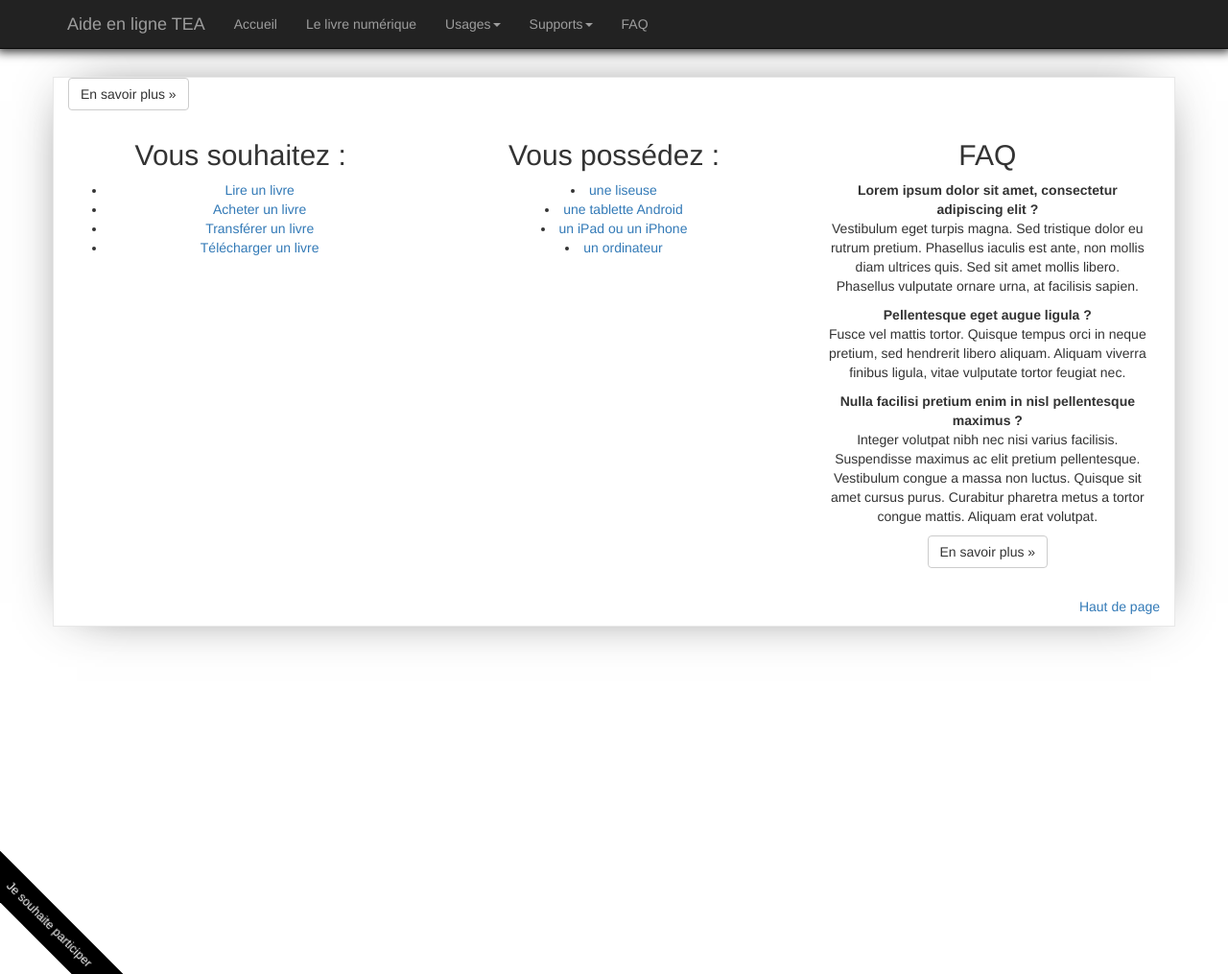
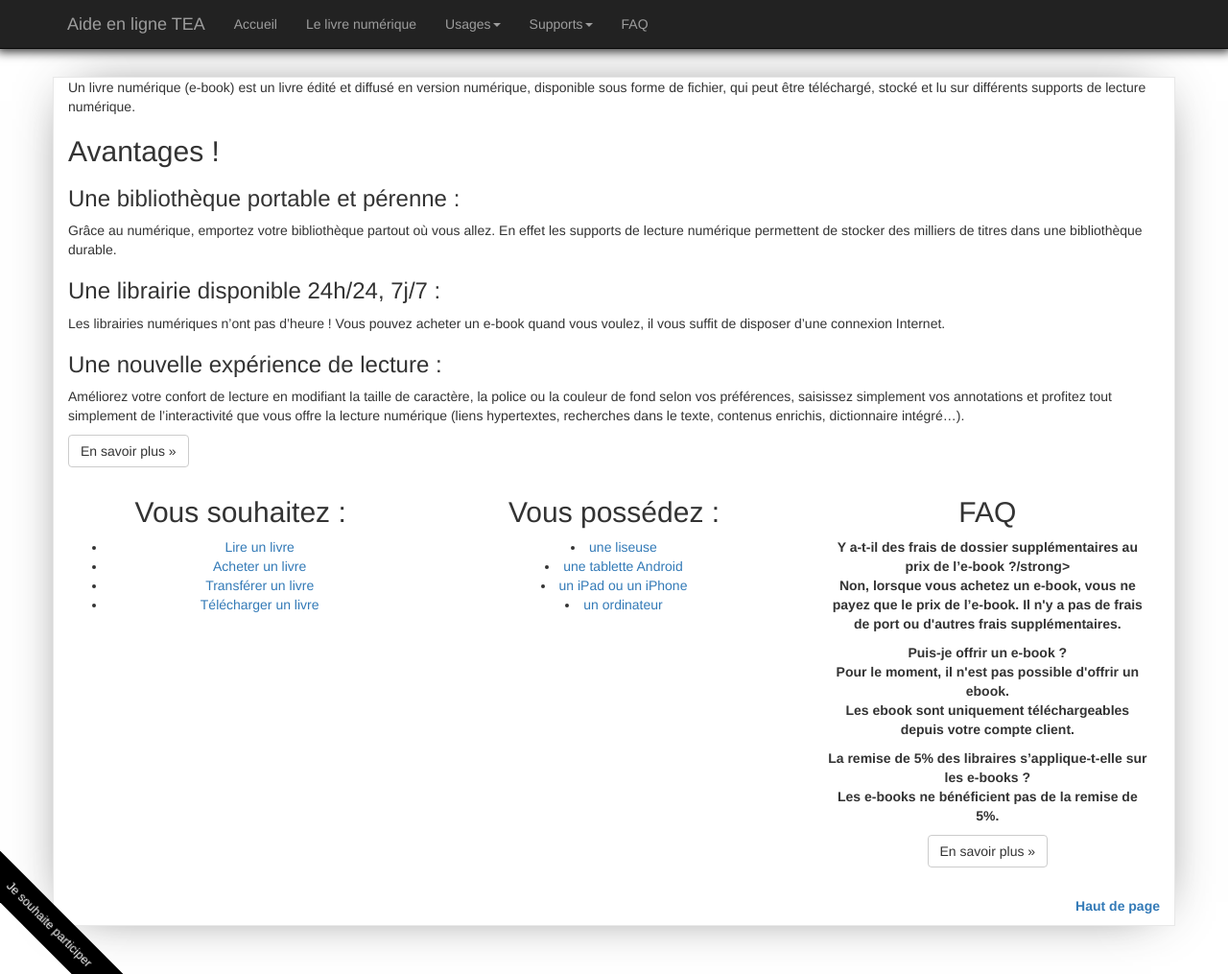
Before and after one commit to TEA-ebook/help-center, a Jekyll site: the page built from index.html, in a window 1280 px wide and 1015 px high. Shown: the whole window at 96% size. Built offline with Jekyll 4.4.1, drawn with Linux system fonts in a browser that asks for light colours; nearby versions of some CDN libraries; Markdown is read by kramdown in place of the engine named in the settings.

Commit message:
Fix: Missing text on index.html

```diff
--- a/index.html
+++ b/index.html
@@ -5,6 +5,7 @@ title: Accueil
 
 <div class="row">
   <div class="col-lg-12">
+    {% include presentation-rapide-lecture-numerique.md %}
     <p><a class="btn btn-default" href="decouvrir-lecture-numerique/" role="button">En savoir plus »</a></p>
   </div>
 </div>
@@ -27,12 +28,13 @@ title: Accueil
   </div>
   <div class="col-lg-4">
     <h2>FAQ</h2>
-    <p><strong>Lorem ipsum dolor sit amet, consectetur adipiscing elit ?</strong><br />
-    Vestibulum eget turpis magna. Sed tristique dolor eu rutrum pretium. Phasellus iaculis est ante, non mollis diam ultrices quis. Sed sit amet mollis libero. Phasellus vulputate ornare urna, at facilisis sapien.</p>
-    <p><strong>Pellentesque eget augue ligula ?</strong><br />
-    Fusce vel mattis tortor. Quisque tempus orci in neque pretium, sed hendrerit libero aliquam. Aliquam viverra finibus ligula, vitae vulputate tortor feugiat nec.</p>
-    <p><strong>Nulla facilisi pretium enim in nisl pellentesque maximus ?</strong><br />
-    Integer volutpat nibh nec nisi varius facilisis. Suspendisse maximus ac elit pretium pellentesque. Vestibulum congue a massa non luctus. Quisque sit amet cursus purus. Curabitur pharetra metus a tortor congue mattis. Aliquam erat volutpat.</p>
+    <p><strong>Y a-t-il des frais de dossier supplémentaires au prix de l’e-book ?/strong><br />
+   Non, lorsque vous achetez un e-book, vous ne payez que le prix de l’e-book. Il n'y a pas de frais de port ou d'autres frais supplémentaires.</p>
+    <p><strong>Puis-je offrir un e-book ?</strong><br />
+    Pour le moment, il n'est pas possible d'offrir un ebook.<br />
+    Les ebook sont uniquement téléchargeables depuis votre compte client.</p>
+    <p><strong>La remise de 5% des libraires s’applique-t-elle sur les e-books ?</strong><br />
+    Les e-books ne bénéficient pas de la remise de 5%.</p>
     <p><a class="btn btn-default" href="faq/" role="button">En savoir plus »</a></p>
   </div>
 </div>
```
